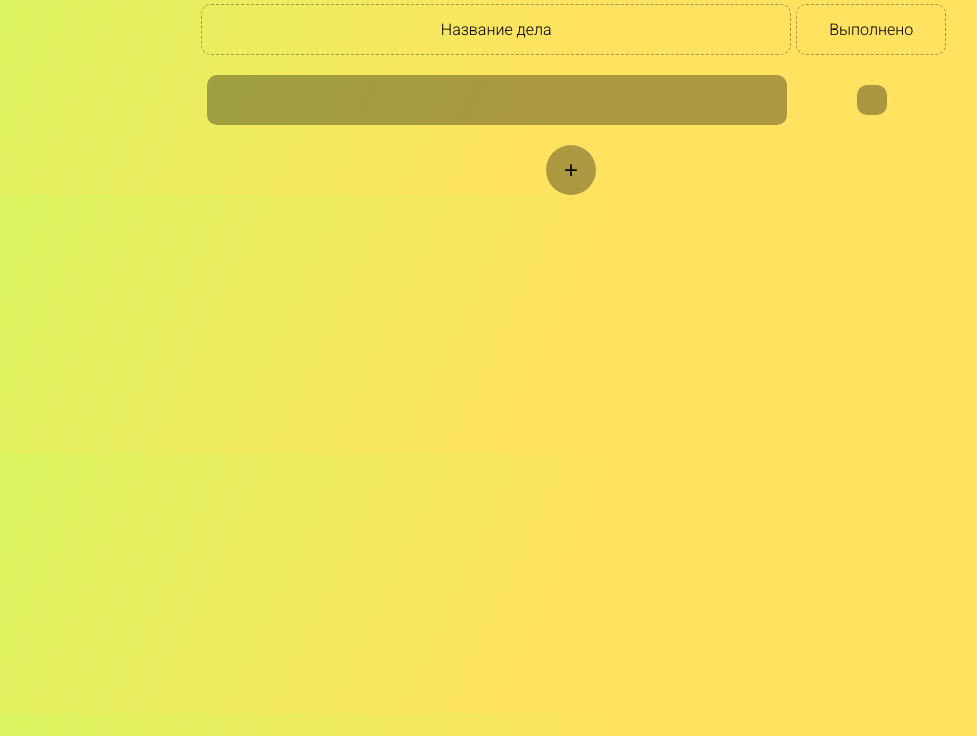
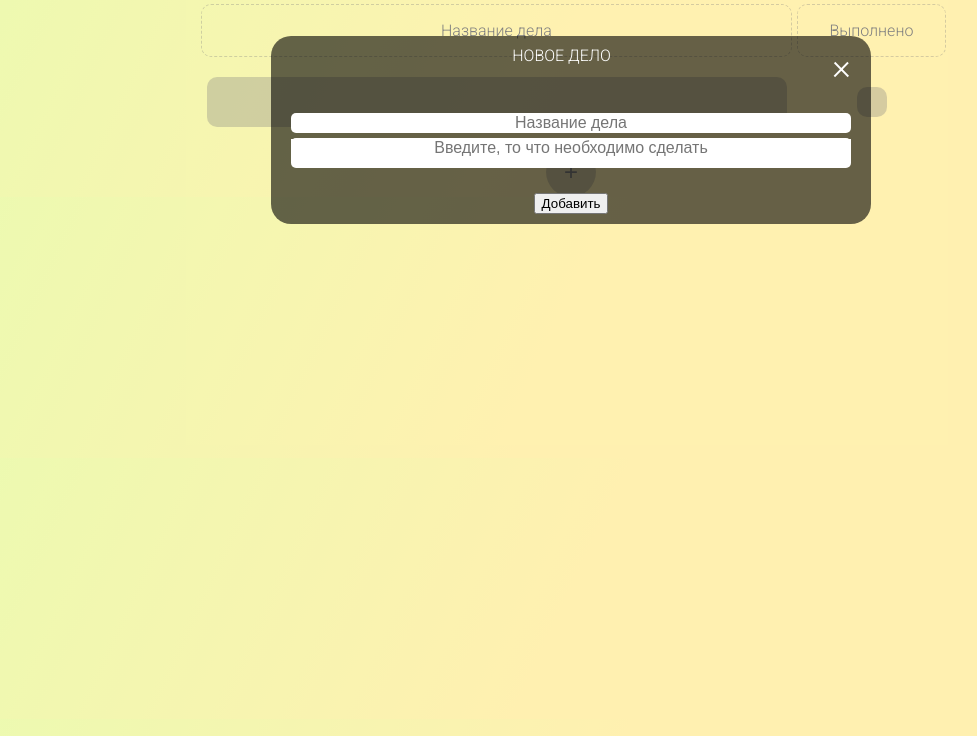
Before and after one commit to Artem0714/todoList, a plain HTML site: page index.html in a window 1280 px wide. Shown: the part 64-800 px from the top of the page, without its empty margins (69-1046 px from the left). Drawn offline with Linux system fonts and the light colour scheme.

Commit message:
Modal Window

```diff
--- a/index.html
+++ b/index.html
@@ -13,8 +13,8 @@
     <header1 class="header1">
         <div class="cap">
             <ul class="cap_item">
-                <li class="first_column_base"><a class="first_column_link">Название дела</a></li>
-                <li class="second_column_base"><a class="second_column_link">Выполнено</a></li>
+                <li class="first_column_base"><div class="first_column_link"><p>Название дела</p></div></li>
+                <li class="second_column_base"><div class="second_column_link"><p>Выполнено</p></div></li>
             </ul>
         </div>
     </header1>
@@ -30,7 +30,30 @@
     <div>
         <input type='button' class="button_style" value="+"></input>
     </div>
+
+    <div class="modal">
+        <div class="modal-overlay">
+            <div class="modal-window">
+                <div class="modal-header">
+                    <p class="modal-header-titel">НОВОЕ ДЕЛО</p>
+                    <p class="modal-header-close">&times;</p>
+                </div>
+                <div class="modal-base">
+                    <div class="modal-base-name">
+                        <input type="text" placeholder="Название дела"></input>
+                    </div>
+                    <div class="modal-base-text">
+                        <input type="text" placeholder="Введите, то что необходимо сделать"></input>
+                    </div>
+                </div>
+                <div class="modal-action">
+                    <button>Добавить</button>
+                </div>
+            </div>
+        </div>
+    </div>
 </body>
+
 
 <script src='options.js' charset="UTF-8"> </script>
 </html>
--- a/options.js
+++ b/options.js
@@ -0,0 +1,15 @@
+const AddString = document.querySelectorAll('input')
+
+buttons.forEach(elem => {
+    elem.addEventListener('click', function getValue() {
+        if (elem.value) {
+        } else if (orderMove.motion % 2 != 0 ) {
+            elem.value = '○';
+            orderMove.motion += 1;
+        } else {
+            elem.value = '×';
+            orderMove.motion += 1;
+        };
+        checkWinner()
+    });
+});
--- a/style.css
+++ b/style.css
@@ -19,7 +19,7 @@ body {
     max-width: 750px;
     display: flex;
     list-style-type: none;
-    /* justify-content: space-around; */
+    justify-content: space-around;
     margin: 20px auto;
     padding: 0;
     align-items: center;
@@ -33,17 +33,15 @@ body {
 .first_column_base {
     border: 1px dashed rgba(0, 0, 0, 0.33);
     border-radius: 10px;
-    padding: 15px;
     margin: 0 5px;
-    width: calc(80% - 30px);
+    width: 80%;
 }
 
 .second_column_base {
     border: 1px dashed rgba(0, 0, 0, 0.33);
     border-radius: 10px;
-    padding: 15px;
-    margin: 0 auto;
-    width: calc(20% - 30px);
+    margin: 0;
+    width: 20%
 }
 
 .second_column {
@@ -82,7 +80,6 @@ label::before {
     color: rgb(0, 255, 0);
 }
 
-
 .button_style {
     height: 50px;
     width: 50px;
@@ -102,3 +99,79 @@ label::before {
 .button_style:active {
     background: rgba(0, 0, 0, 0.6);
 }
+
+
+/* Стили для модального окна*/
+
+.modal-overlay {
+    position: fixed;
+    top: 0;
+    bottom: 0;
+    left: 0;
+    right: 0;
+    background: rgba(255, 255, 255, 0.5);
+}
+
+.modal-window {
+    width: 600px;
+    border-radius: 20px;
+    background: rgba(0, 0, 0, 0.6);
+    margin: 100px auto;
+    color:white;
+}
+
+.modal-header {
+    display: flex;
+    justify-content: space-between;
+    padding: 10px 20px;
+}
+
+.modal-header-titel {
+    margin: 0 auto;
+}
+.modal-header-close {
+    margin: 0;
+    font-size: 36px;
+    cursor: pointer;
+}
+
+.modal-base {
+    padding: 10px 20px;
+}
+
+.modal-base-name {
+    background: rgba(255, 255, 255);
+    border-width: 0;
+    margin: 5px auto;
+    border-radius: 5px;
+    width: 100%;
+    font-size: 16px;
+}
+
+.modal-base-name input{
+    border-width: 0;
+    font-size: 16px;
+    text-align: center;
+}
+
+.modal-base-text {
+    height: 30px;
+    background: rgba(255, 255, 255);
+    border-width: 0;
+    margin: 5px auto;
+    border-radius: 5px;
+    width: 100%;
+    font-size: 16px;
+}
+
+.modal-base-text input{
+    border-width: 0;
+    text-align: center;
+    font-size: 16px;
+    width: 100%;
+    padding: 0;
+}
+
+.modal-action {
+    padding: 10px 20px;
+}
```
